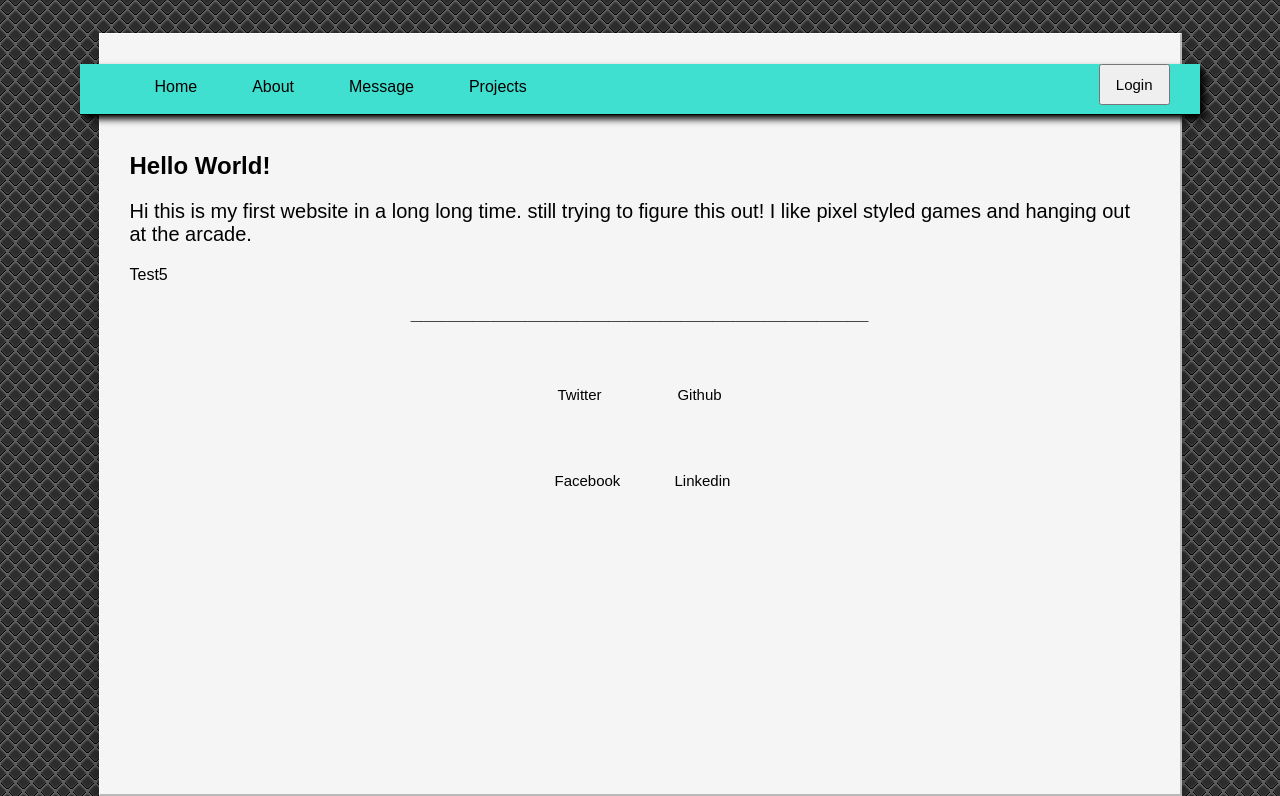
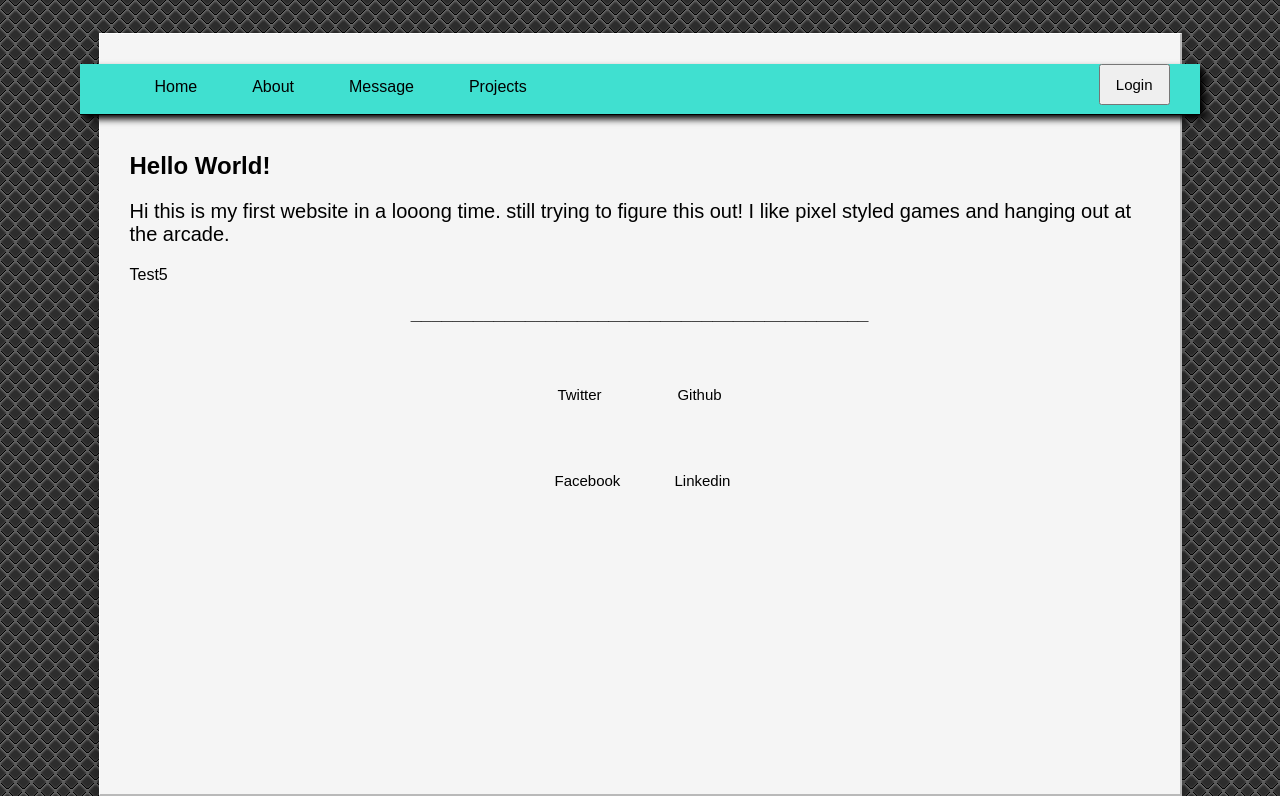
Before and after one commit to employee777/employee777.github.io, a plain HTML site: page index.html in a window 1280 px wide. Shown: the part 101-897 px from the top of the page. Drawn offline with Linux system fonts and the light colour scheme.

Commit message:
Update index.html

```diff
--- a/index.html
+++ b/index.html
@@ -100,7 +100,7 @@
        <br>
 
         <h2>Hello World!</h2>
-        <p>Hi this is my first website in a long long time. still trying to figure
+        <p>Hi this is my first website in a looong time. still trying to figure
           this out! I like pixel styled games and hanging out at the arcade.</p>
 
         <script>
```
